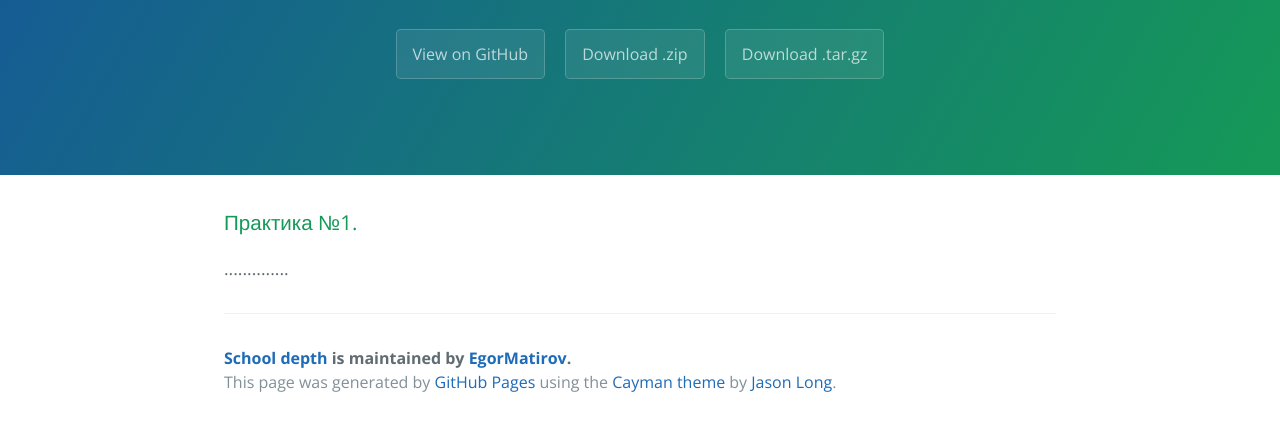
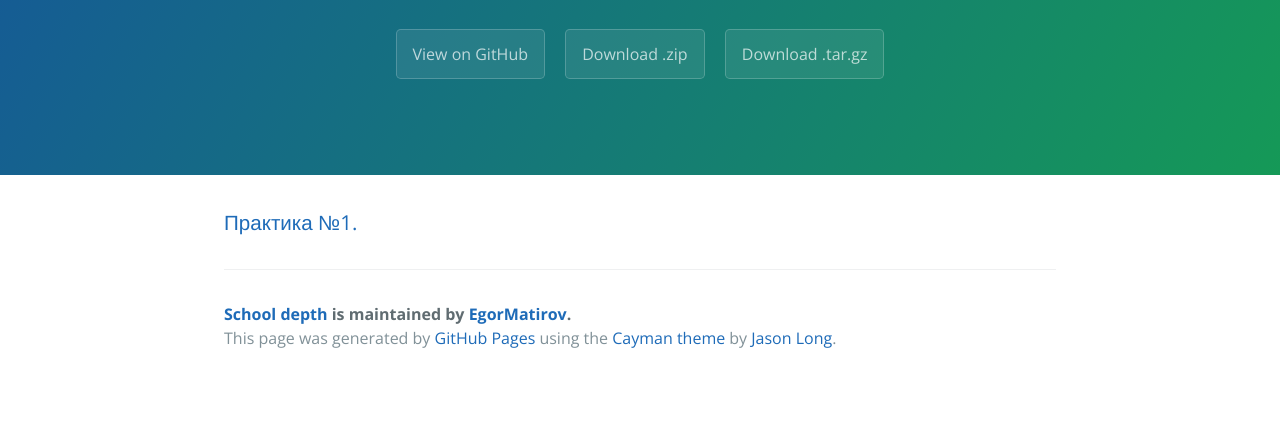
Before and after one commit to EgorMatirov/School_Depth, a plain HTML site: page index.html in a window 1280 px wide. Shown: the part 208-638 px from the top of the page. Drawn offline with nearby package versions, Linux system fonts and the light colour scheme.

Commit message:
Update index.html

```diff
--- a/index.html
+++ b/index.html
@@ -20,10 +20,8 @@
 
     <section class="main-content">
       <h3>
-<a id="Практика-1" class="anchor" href="#%D0%9F%D1%80%D0%B0%D0%BA%D1%82%D0%B8%D0%BA%D0%B0-1" aria-hidden="true"><span aria-hidden="true" class="octicon octicon-link"></span></a>Практика №1.</h3>
-
-<p>..............</p>
-
+        <a id="Практика-1" href="/ex_1.html">Практика №1.</a>
+      </h3>
       <footer class="site-footer">
         <span class="site-footer-owner"><a href="https://github.com/EgorMatirov/School_Depth">School depth</a> is maintained by <a href="https://github.com/EgorMatirov">EgorMatirov</a>.</span>
 
```
